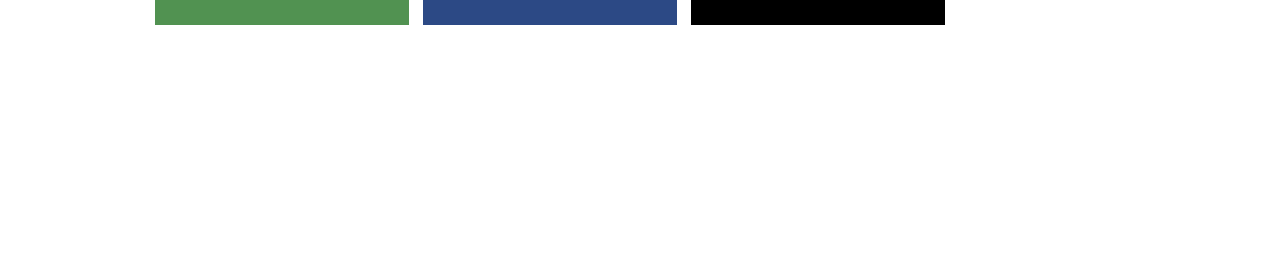
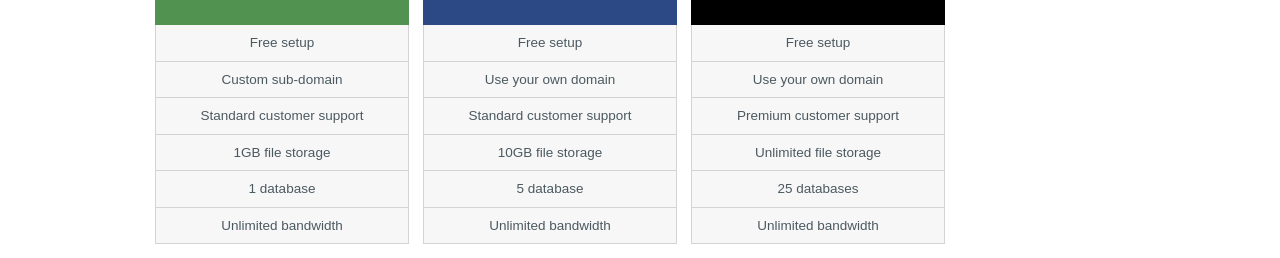
Before and after one commit to farstrider777/simple_pricing, a plain HTML site: page index.html in a window 1280 px wide. Shown: the part 552-810 px from the top of the page. Drawn offline with Linux system fonts and the light colour scheme.

Commit message:
finished text in colored boxs, finished gray lists text and borders under colored boxes

```diff
--- a/index.html
+++ b/index.html
@@ -28,6 +28,14 @@
         <div class="plan_price_font plan_price_position">$5</div>
         <div class="plan_per_month_font">PER MONTH</div>
       </div>
+      <ul>
+        <li>Free setup</li>
+        <li>Custom sub-domain</li>
+        <li>Standard customer support</li>
+        <li>1GB file storage</li>
+        <li>1 database</li>
+        <li>Unlimited bandwidth</li>
+      </ul>
     </article>
     <article class="float_left price_plan_margin price_plan_width">
       <div class="bg_blue text_white price_height">
@@ -35,6 +43,14 @@
         <div class="plan_price_font plan_price_position">$25</div>
         <div class="plan_per_month_font">PER MONTH</div>
       </div>
+      <ul>
+        <li>Free setup</li>
+        <li>Use your own domain</li>
+        <li>Standard customer support</li>
+        <li>10GB file storage</li>
+        <li>5 database</li>
+        <li>Unlimited bandwidth</li>
+      </ul>
     </article>
     <article class="float_left price_plan_margin price_plan_width">
       <div class="bg_black text_white price_height">
@@ -42,6 +58,14 @@
         <div class="plan_price_font plan_price_position">$45</div>
         <div class="plan_per_month_font">PER MONTH</div>
       </div>
+      <ul>
+        <li>Free setup</li>
+        <li>Use your own domain</li>
+        <li>Premium customer support</li>
+        <li>Unlimited file storage</li>
+        <li>25 databases</li>
+        <li>Unlimited bandwidth</li>
+      </ul>
     </article>
   </section>
 
--- a/main.css
+++ b/main.css
@@ -7,6 +7,22 @@
 a{
   text-decoration: none;
   color: unset;
+}
+
+ul{
+  padding: 0px;
+  list-style: none;
+  background-color: #F7F7F7;
+  margin-top: 0px;
+  font-size: 13.5px;
+  color: #4B5960;
+  }
+
+li{
+  padding: 10px;
+  border-bottom: 1px solid lightgray;
+  border-left: 1px solid lightgray;
+  border-right: 1px solid lightgray;
 }
 
 nav{
@@ -103,7 +119,7 @@ section{
   }
 
 .price_plan_margin{
-  margin: 0px 7px;
+margin: 0px 7px;
 }
 
 .price_plan_width{
```
